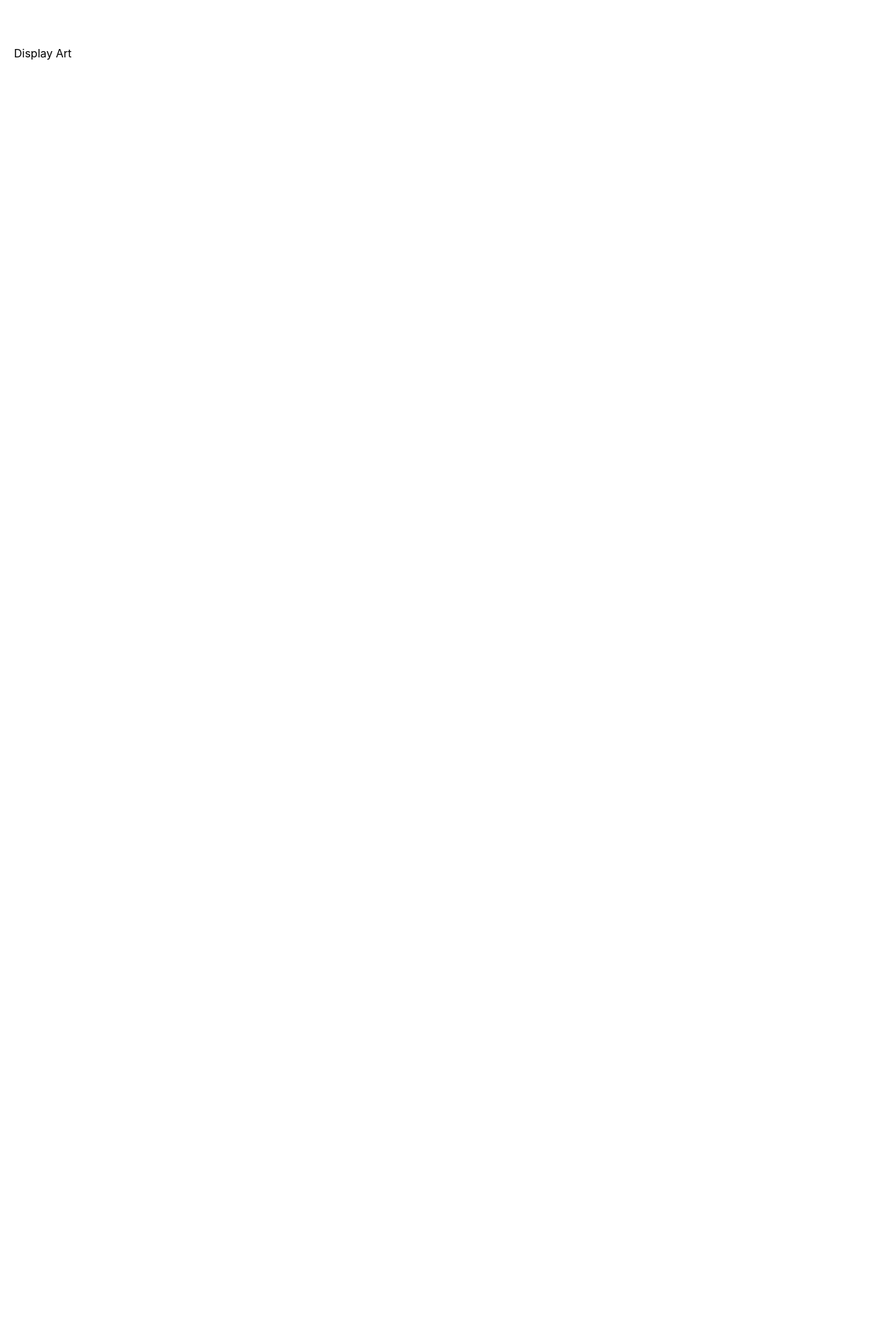
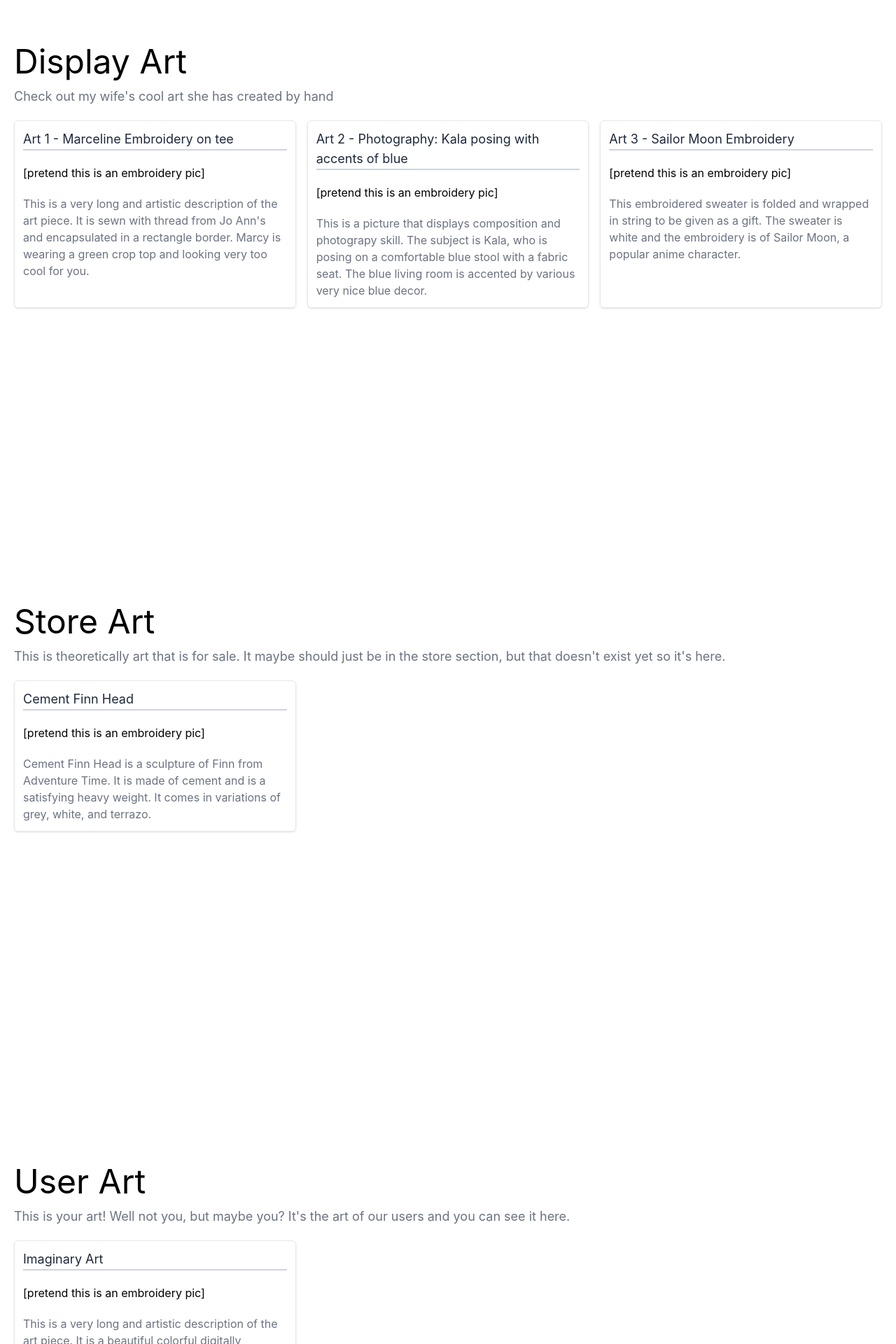
Before and after one commit to marinaesca/website_for_tia, a React (Create React App) app in the folder frontend/: page / in a window 1280 px wide. Shown: the part 840-2760 px from the top of the page at 70% size. Before the commit the page ends 1704 px from the top, so only its background shows below. Built offline with nearby package versions, Linux system fonts and the light colour scheme.

Commit message:
CONVERTED TO TYPESCRIPT, added simple card component

```diff
--- a/frontend/src/App.js
+++ /dev/null
@@ -1,34 +0,0 @@
-import './App.css';
-import Navigation from './components/Navigation';
-
-function App() {
-  return (
-    <>
-      <Navigation />
-      <div className='h-screen bg-blue'>
-        <div className='w-2/5 mx-auto mt-10 mb-3'>
-          <h1 className='text-5xl mb-3'> Test Tester </h1>
-          <p className='text-2xl text-cyan-500 ml-2'> Art Maker Extraordinaire</p>
-        </div>
-
-        <div className='flex space-between w-2/4 m-auto py-10 border rounded-sm px-3 shadow'>
-          <img alt='profile' className='rounded-full w-32 h-32 mx-8' src='./profile_picture.jpeg' />
-          <div>
-            <h5 className='text-2xl text-slate-800 border-b-2 border-slate-200'> "I'm Dirty Dan!"</h5>
-            <p className='pt-3'> Famed for putting on a cowboy hat and exclaiming "I'm Dirty Dan",
-               Tia Bo Bia Pia claims to have become cowboy alter ego 'Dirty Dan'.
-            </p>
-          </div>
-        </div>
-      </div>
-
-      <div className='h-screen'>
-        <div className='mb-5 mx-5'>
-          <h1>Display Art</h1>
-        </div>
-      </div>
-    </>
-  );
-}
-
-export default App;
--- /dev/null
+++ b/frontend/src/App.tsx
@@ -0,0 +1,98 @@
+import React from "react";
+import "./App.css";
+import Navigation from "./components/Navigation";
+import BasicCard from "./components/BasicCard";
+
+function App() {
+  return (
+    <>
+      <Navigation />
+      <div className="h-screen bg-blue">
+        <div className="w-2/5 mx-auto mt-10 mb-3">
+          <h1 className="text-5xl mb-3"> Test Tester </h1>
+          <p className="text-2xl text-cyan-500 ml-2">
+            Art Maker Extraordinaire
+          </p>
+        </div>
+
+        <div className="flex space-between w-2/4 m-auto py-10 border rounded-sm px-3 shadow">
+          <img
+            alt="profile"
+            className="rounded-full w-32 h-32 mx-8"
+            src="./profile_picture.jpeg"
+          />
+          <div>
+            <h5 className="text-2xl text-slate-800 border-b-2 border-slate-200">
+              "I'm Dirty Dan!"
+            </h5>
+            <p className="pt-3">
+              Famed for putting on a cowboy hat and exclaiming "I'm Dirty Dan",
+              Tia Bo Bia Pia claims to have become cowboy alter ego 'Dirty Dan'.
+            </p>
+          </div>
+        </div>
+      </div>
+
+      {/* DISPLAY ART SECTION*/}
+      <div className="h-screen">
+        <div className="mb-5 mx-5">
+          <h1 className="text-5xl mb-3">Display Art</h1>
+          <p className="text-lg text-gray-500">
+            Check out my wife's cool art she has created by hand
+          </p>
+        </div>
+
+        <div className="grid grid-cols-3 gap-4 mx-5">
+          <BasicCard
+            title="Art 1 - Marceline Embroidery on tee"
+            description="This is a very long and artistic description of the art piece. It is sewn with thread from Jo Ann's and encapsulated in a rectangle border. Marcy is wearing a green crop top and looking very too cool for you."
+          />
+          <BasicCard
+            title="Art 2 - Photography: Kala posing with accents of blue"
+            description="This is a picture that displays composition and photograpy skill. The subject is Kala, who is posing on a comfortable blue stool with a fabric seat. The blue living room is accented by various very nice blue decor."
+          />
+          <BasicCard
+            title="Art 3 - Sailor Moon Embroidery"
+            description="This embroidered sweater is folded and wrapped in string to be given as a gift. The sweater is white and the embroidery is of Sailor Moon, a popular anime character."
+          />
+        </div>
+      </div>
+
+      {/* STORE ART SECTION*/}
+      <div className="h-screen">
+        <div className="mb-5 mx-5">
+          <h1 className="text-5xl mb-3">Store Art</h1>
+          <p className="text-lg text-gray-500">
+            This is theoretically art that is for sale. It maybe should just be
+            in the store section, but that doesn't exist yet so it's here.
+          </p>
+        </div>
+        <div className="grid grid-cols-3 gap-4 mx-5">
+          <BasicCard
+            title="Cement Finn Head"
+            description="Cement Finn Head is a sculpture of Finn from Adventure Time. It is made of cement and is a satisfying heavy weight. It comes in variations of grey, white, and terrazo."
+          />
+        </div>
+      </div>
+
+      {/* USER ART SECTION*/}
+      <div className="h-screen">
+        <div className="mb-5 mx-5">
+          <h1 className="text-5xl mb-3">User Art</h1>
+          <p className="text-lg text-gray-500">
+            This is your art! Well not you, but maybe you? It's the art of our
+            users and you can see it here.
+          </p>
+        </div>
+        <div className="grid grid-cols-3 gap-4 mx-5">
+          <BasicCard
+            title="Imaginary Art"
+            description="This is a very long and artistic description of the art piece. It is a beautiful colorful digitally generated gradient. It is very nice and I like it a lot."
+          />
+        </div>
+      </div>
+    </>
+  );
+}
+
+export default App;
--- /dev/null
+++ b/frontend/src/components/BasicCard.tsx
@@ -0,0 +1,24 @@
+import React from "react";
+
+interface Props {
+  title: string;
+  description: string;
+  // image: string;
+}
+
+// TODO: address adding image correctly
+
+function BasicCard({ title, description }: Props) {
+  return (
+    <div className="border rounded-md p-3 shadow">
+      <h3 className="text-lg border-b-2 border-slate-300 text-slate-800">
+        {" "}
+        {title}
+      </h3>
+      <h5 className="py-5"> [pretend this is an embroidery pic] </h5>
+      <p className="text-gray-500"> {description}</p>
+    </div>
+  );
+}
+
+export default BasicCard;
--- a/frontend/src/components/Navigation.js
+++ /dev/null
@@ -1,17 +0,0 @@
-
-import React from 'react';
-
-const Navigation = () => {
-  return (
-    <div>
-      <ul className='flex bg-teal-400 cursor-pointer'>
-        <li className='mx-3 my-4 text-2xl text-slate-900 hover:text-slate-700 transition'> | Tia bo bia pia | </li>
-        <li className='mx-3 my-5 text-slate-900 hover:text-slate-700 transition'> Display Art </li>
-        <li className='mx-3 my-5 text-slate-900 hover:text-slate-700 transition'> Store Art </li>
-        <li className='mx-3 my-5 text-slate-900 hover:text-slate-700 transition'> User Art </li>
-      </ul>
-    </div>
-  );
-};
-
-export default Navigation;
--- /dev/null
+++ b/frontend/src/components/Navigation.tsx
@@ -0,0 +1,24 @@
+import React from "react";
+
+const Navigation = () => {
+  return (
+    <div>
+      <ul className="flex bg-teal-400 cursor-pointer">
+        <li className="mx-3 my-4 text-2xl text-slate-900 hover:text-slate-700 transition">
+          | Tia bo bia pia |
+        </li>
+        <li className="mx-3 my-5 text-slate-900 hover:text-slate-700 transition">
+          Display Art
+        </li>
+        <li className="mx-3 my-5 text-slate-900 hover:text-slate-700 transition">
+          Store Art
+        </li>
+        <li className="mx-3 my-5 text-slate-900 hover:text-slate-700 transition">
+          User Art
+        </li>
+      </ul>
+    </div>
+  );
+};
+
+export default Navigation;
--- a/frontend/src/reportWebVitals.js
+++ b/frontend/src/reportWebVitals.tsx
@@ -1,6 +1,8 @@
-const reportWebVitals = onPerfEntry => {
+import { ReportHandler } from "web-vitals";
+
+const reportWebVitals = (onPerfEntry?: ReportHandler) => {
   if (onPerfEntry && onPerfEntry instanceof Function) {
-    import('web-vitals').then(({ getCLS, getFID, getFCP, getLCP, getTTFB }) => {
+    import("web-vitals").then(({ getCLS, getFID, getFCP, getLCP, getTTFB }) => {
       getCLS(onPerfEntry);
       getFID(onPerfEntry);
       getFCP(onPerfEntry);
```
Also changed, not shown: frontend/src/index.tsx (renamed from frontend/src/index.js, +8 -6 lines), frontend/tsconfig.json (added, +20 -0 lines), frontend/src/setupTests.tsx (renamed from frontend/src/setupTests.js), 1 other file (tests, documents, lock files or other folders).
